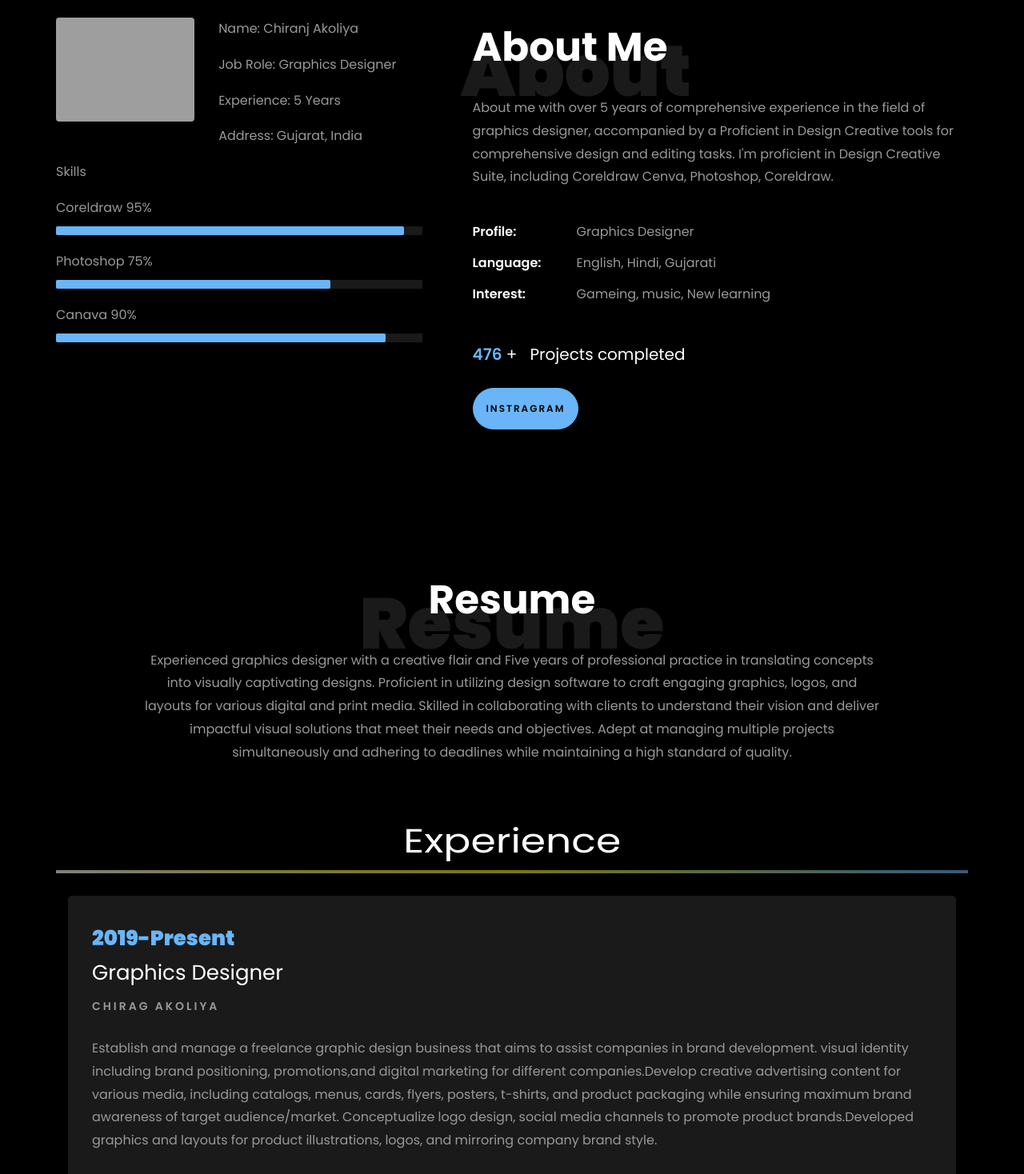
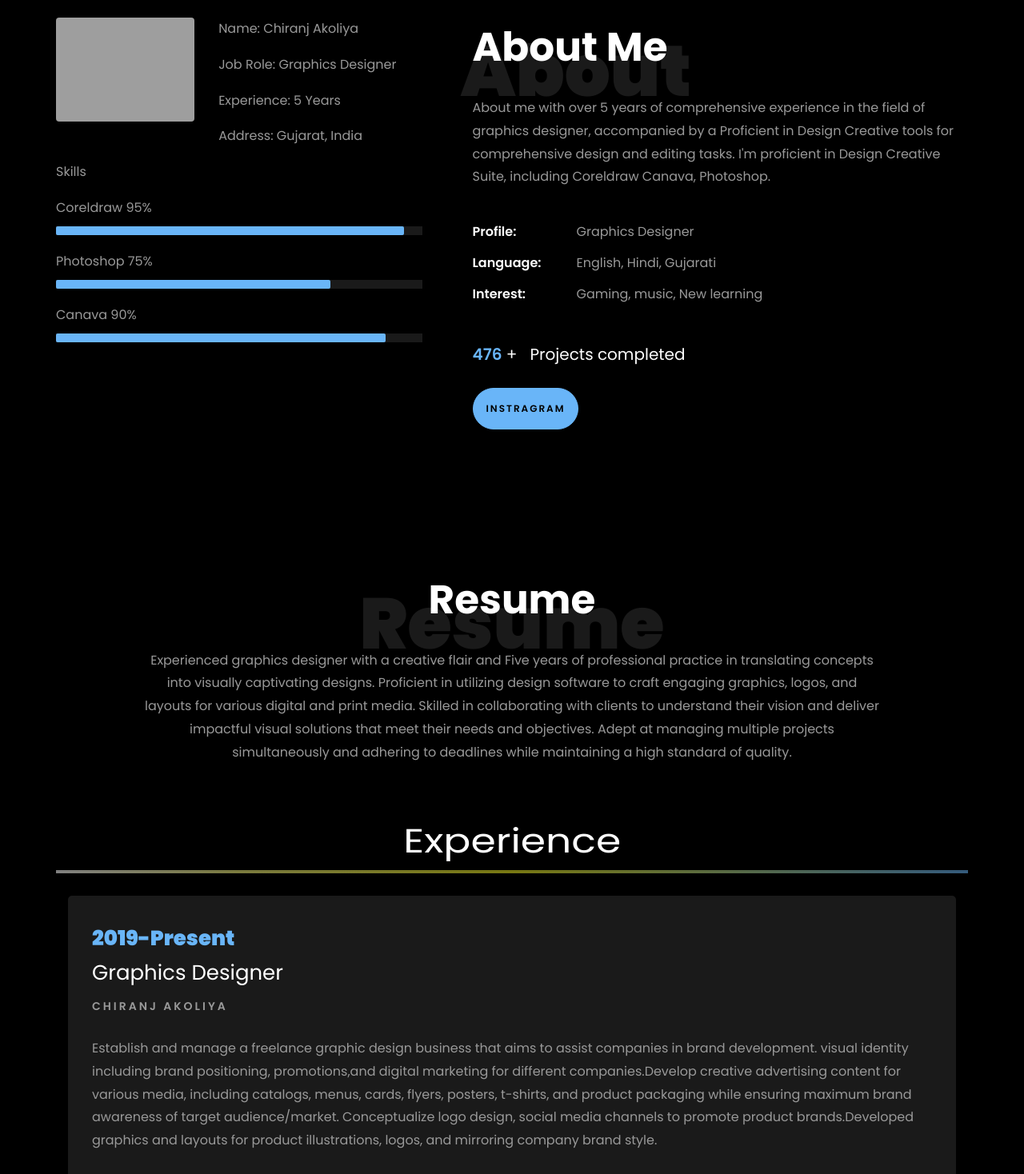
Before and after one commit to cinugfx/cinugfx, a plain HTML site: page index.html in a window 1280 px wide. Shown: the part 840-2308 px from the top of the page at 80% size. Drawn offline with Linux system fonts and the light colour scheme; grey boxes are pictures that could not be loaded; files whose address does not match are found by name.

Commit message:
Add files via upload

```diff
--- a/index.html
+++ b/index.html
@@ -269,7 +269,7 @@
 								<h2 class="mb-4">About Me</h2>
 
 								<p>About me with over 5 years of comprehensive experience in the field of graphics designer, accompanied by a Proficient in Design Creative  tools for comprehensive design and editing tasks. I'm proficient in Design Creative Suite, including Coreldraw
-									Cenva, Photoshop, Coreldraw.</p>
+									Canava, Photoshop.</p>
 								<ul class="about-info mt-4 px-md-0 px-2">
 									<li class="d-flex"><span>Profile:</span> <span>Graphics Designer</span></li>
 									<!-- <li class="d-flex"><span>Domain:</span> <span>Retail, Ecommerce, BFSI &amp; Digital Marketing</span></li> -->
@@ -277,7 +277,7 @@
 									<li class="d-flex"><span>Language:</span> <span>English, Hindi, Gujarati</span></li>
 									<!-- <li class="d-flex"><span>BI Tools:</span> <span>Microsoft Power BI, Looker &amp; Tableau</span></li> -->
 									<!-- <li class="d-flex"><span>Other Skills:</span> <span>Full stack development &amp; SEO</span></li> -->
-									<li class="d-flex"><span>Interest:</span> <span>Gameing, music, New learning</span></li>
+									<li class="d-flex"><span>Interest:</span> <span>Gaming, music, New learning</span></li>
 
 								</ul>
 							</div>
@@ -327,7 +327,7 @@
 					<div class="resume-wrap ftco-animate">
 						<span class="date">2019-Present</span>
 						<h2>Graphics Designer</h2>
-						<span class="position">Chirag Akoliya</span>
+						<span class="position">Chiranj Akoliya</span>
 						<p class="mt-4">Establish and manage a freelance graphic design business that aims to assist companies in brand development. visual identity including brand positioning, promotions,and digital marketing for different companies.Develop creative advertising content for various media, including catalogs, menus, cards, flyers, posters, t-shirts, and product packaging while ensuring maximum brand awareness of target audience/market. Conceptualize logo design, social media channels to promote product brands.Developed graphics and layouts for product illustrations, logos, and mirroring company brand style.
 						</p>
 					</div>
```
